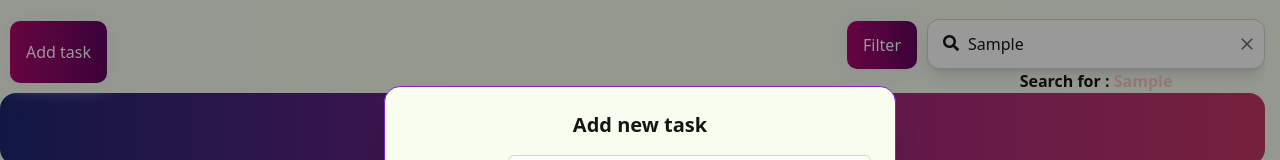
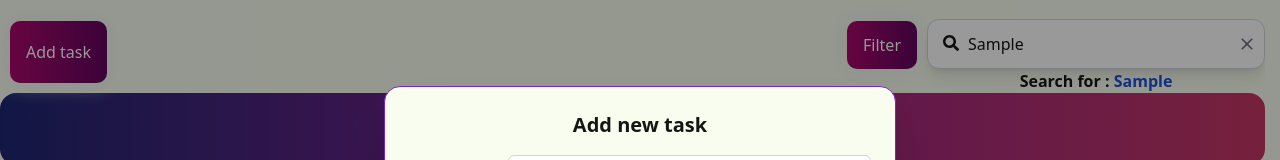
Before and after one commit to tahmidhasantanoy/Todo-app, a React (Vite) app: page / in a window 1280 px wide. Both pictures are taken after typing "Sample" into the empty fields and a click on the button "Add task". Shown: the part 137-297 px from the top of the page. Built offline with nearby package versions, Linux system fonts and the light colour scheme.

Commit message:
Unnecessary Console remove

```diff
--- a/src/components/AddTodoModal/AddTodoModal.jsx
+++ b/src/components/AddTodoModal/AddTodoModal.jsx
@@ -20,12 +20,12 @@ const AddTodoModal = () => {
 
   // Log whenever tasks are updated (for debugging purposes)
   useEffect(() => {
-    console.log("Tasks updated:", tasks);
+    // console.log("Tasks updated:", tasks);
   }, [tasks]);
 
   /* Todo container logic add new */
   const handleComplete = (completeId) => {
-    console.log(completeId);
+    // console.log(completeId);
 
     const completeTask = tasks?.map((task) => {
       if (task?.id == completeId) {
@@ -40,7 +40,7 @@ const AddTodoModal = () => {
       return task;
     });
 
-    console.log(completeTask);
+    // console.log(completeTask);
 
     localStorage.setItem("tasks", JSON.stringify(completeTask));
 
@@ -53,7 +53,7 @@ const AddTodoModal = () => {
 
   const handleDelete = (deleteId) => {
     const remainTasks = tasks?.filter((task) => task?.id != deleteId);
-    console.log(remainTasks);
+    // console.log(remainTasks);
     setTasks(remainTasks);
 
     localStorage.setItem("tasks", JSON.stringify(remainTasks));
@@ -162,7 +162,7 @@ const AddTodoModal = () => {
           />
           {filterItem && (
             <p className="text-center font-bold">
-              Search for : <span className="text-error">{filterItem}</span>
+              Search for : <span className="text-blue-700">{filterItem}</span>
             </p>
           )}
           <button className="absolute btn-outline left-0 top-[8px] px-4 flex items-cente text-white rounded-l-lg hover:bg-white hover:bg-opacity-10 hover:shadow-none focus:outline-none transition-all duration-300">
--- a/src/components/TodoCard.jsx
+++ b/src/components/TodoCard.jsx
@@ -18,7 +18,7 @@ const TodoCard = ({
     JSON.parse(localStorage.getItem("tasks")) || []
   );
 
-  console.log(complete);
+  // console.log(complete);
 
   const { id, task_name, description, Priority, isComplete } = task;
 
```
